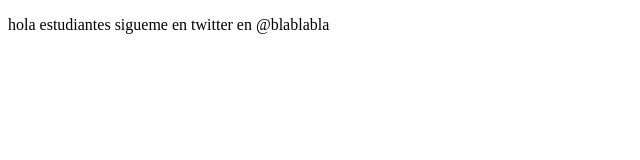
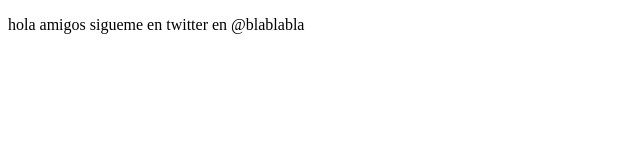
Before and after one commit to Lokolas90/proyectodemocursoprework, a plain HTML site: page index.html in a window 1280 px wide. Shown: the full height of the page, 0-640 px from the left. Drawn offline with Linux system fonts and the light colour scheme.

```diff
--- a/index.html
+++ b/index.html
@@ -8,7 +8,7 @@
 </head>
 <body>
     <p>
-        hola estudiantes sigueme en twitter en @blablabla
+        hola amigos sigueme en twitter en @blablabla
     </p>
 </body>
 </html>
```
